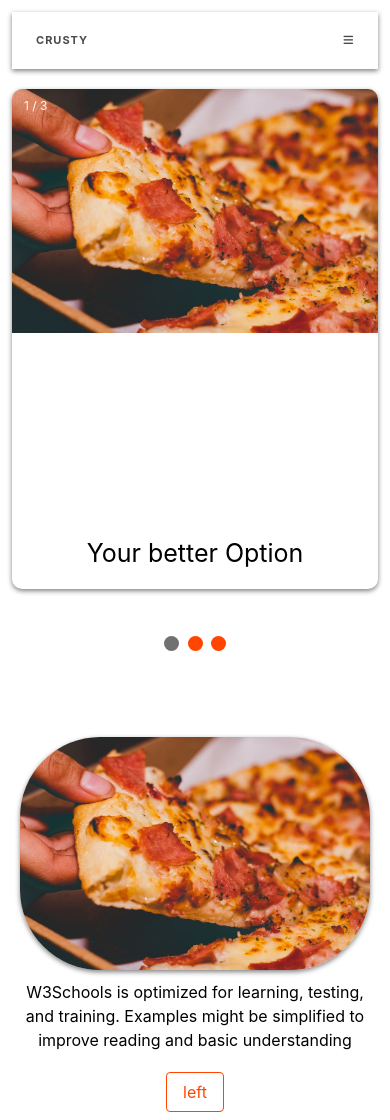
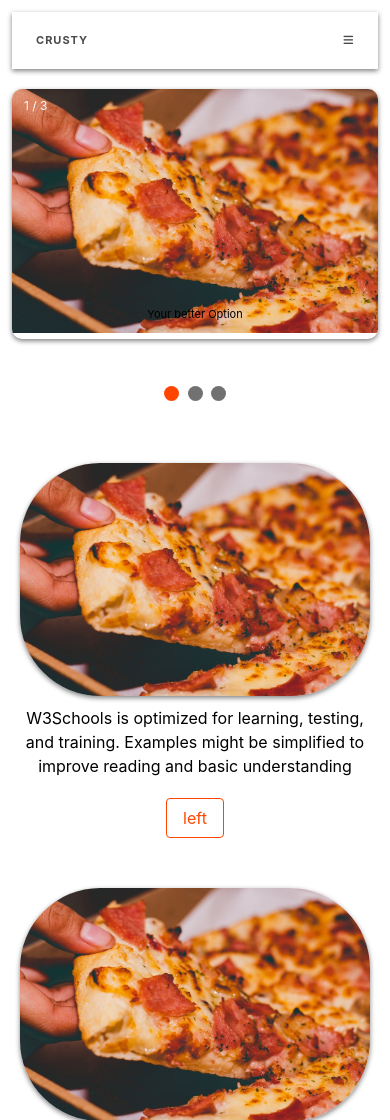
Before and after one commit to JeffreyKirigo/practicum, a PHP site: page /index.html in a window 390 px wide. Shown: the top 1120 px of the page. Run offline with PHP 8.4, Linux system fonts and the light colour scheme; some libraries are stand-ins or nearby versions.

Commit message:
Adjust carousel height and container

```diff
--- a/CSS/styles.css
+++ b/CSS/styles.css
@@ -168,14 +168,15 @@ img {
     height: 15px;
     width: 15px;
     margin: 0 2px;
-    background-color: orangered;
+    background-color: #717171;
+    ;
     border-radius: 50%;
     display: inline-block;
     transition: background-color 0.6s ease;
 }
 
 .active {
-    background-color: #717171;
+    background-color: orangered;
 }
 
 
@@ -204,8 +205,11 @@ img {
 /* On smaller screens, decrease text size */
 
 @media only screen and (max-width: 300px) {
-    .text {
+    .writing-bottom {
         font-size: 11px
+    }
+    .slideshow-container {
+        height: 250px;
     }
 }
 
@@ -213,4 +217,10 @@ img {
     .desktop {
         display: none;
     }
+    .slideshow-container {
+        height: 250px;
+    }
+    .writing-bottom {
+        font-size: 11px
+    }
 }
--- a/index.html
+++ b/index.html
@@ -51,7 +51,7 @@
 
     <div class="slideshow-container">
 
-        <div class="mySlides slide">
+        <div class="mySlides slide hero">
             <div class="numbertext">1 / 3</div>
             <img src="images/pexels-photo-1653877.jpeg" style="width:100%">
             <div class="writing-bottom">Your better Option</div>
@@ -77,7 +77,7 @@
         <span class="dot"></span>
         <span class="dot"></span>
     </div>
-    <br><br><br>
+    <br><br>
     <div class="container">
         <div class="columns learn-more ">
             <div class="column">
```
